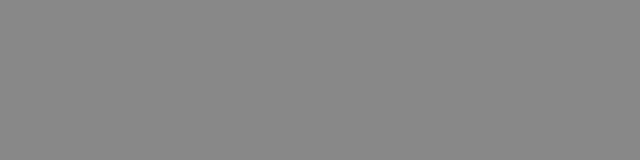
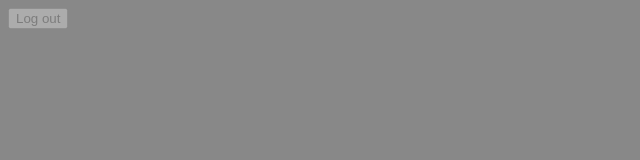
Before and after one commit to ludwigcarlsson/pokemon-trainer-experis, an Angular app: page /logout in a window 1280 px wide. Before the commit this address led to /. Shown: the top 160 px of the page, without its empty margins (0-640 px from the left). Built offline with nearby package versions, Linux system fonts and the light colour scheme.

Commit message:
feat: added logoutbutton for logged in users, button is disabled if not logged in

```diff
--- a/src/app/app-routing.module.ts
+++ b/src/app/app-routing.module.ts
@@ -6,6 +6,7 @@ import { CatalogueComponent } from './components/catalogue/catalogue.component';
 import { PokemonComponent } from './components/pokemon/pokemon.component';
 import { LoginComponent } from './components/login/login.component';
 import { AuthGuard } from './guards/auth/auth.guard';
+import { LogoutComponent } from './components/logout/logout.component';
 
 const routes: Routes = [
   {
@@ -26,6 +27,10 @@ const routes: Routes = [
     component: LoginComponent
   },
   {
+    path: 'logout',
+    component: LogoutComponent
+  },
+  {
     path: '',
     pathMatch: 'full',
     redirectTo: '/login'
--- a/src/app/app.module.ts
+++ b/src/app/app.module.ts
@@ -9,6 +9,7 @@ import { TrainerComponent } from './components/trainer/trainer.component';
 import { PokemonComponent } from './components/pokemon/pokemon.component';
 import { CatalogueComponent } from './components/catalogue/catalogue.component';
 import { LoginComponent } from './components/login/login.component';
+import { LogoutComponent } from './components/logout/logout.component';
 
 
 @NgModule({
@@ -17,7 +18,8 @@ import { LoginComponent } from './components/login/login.component';
     TrainerComponent,
     PokemonComponent,
     CatalogueComponent,
-    LoginComponent
+    LoginComponent,
+    LogoutComponent
   ],
   imports: [
     BrowserModule,
--- a/src/app/components/catalogue/catalogue.component.html
+++ b/src/app/components/catalogue/catalogue.component.html
@@ -27,3 +27,4 @@
     </div>
   </div>
 </div>
+<app-logout></app-logout>
--- /dev/null
+++ b/src/app/components/logout/logout.component.html
@@ -0,0 +1 @@
+<button type="button" (click)="logOut()" [disabled]="!loginStatus">Log out</button>
--- /dev/null
+++ b/src/app/components/logout/logout.component.ts
@@ -0,0 +1,29 @@
+import { Component, OnInit } from '@angular/core';
+import { Router } from '@angular/router';
+import { SessionService } from 'src/app/services/session/session.service';
+
+@Component({
+  selector: 'app-logout',
+  templateUrl: './logout.component.html',
+  styleUrls: ['./logout.component.scss']
+})
+export class LogoutComponent implements OnInit {
+
+  public loginStatus: boolean = false;
+
+  constructor(private router: Router, private session: SessionService) { }
+
+  ngOnInit(): void {
+    if (this.session.checkLogin()) {
+      this.loginStatus = true;
+    } else {
+      this.loginStatus = false;
+    }
+  }
+
+  logOut() {
+    localStorage.clear();
+    this.router.navigateByUrl('/');
+  }
+
+}
--- a/src/app/components/pokemon/pokemon.component.html
+++ b/src/app/components/pokemon/pokemon.component.html
@@ -54,4 +54,4 @@
     </div>
     <button type="button" class="back-btn" (click)="goBack()">Go Back</button>
 </div>
-<!--type.name & flavor_text & effect effect_chance & accuracy & power=damage-->
+<app-logout></app-logout>
--- a/src/app/components/trainer/trainer.component.html
+++ b/src/app/components/trainer/trainer.component.html
@@ -16,4 +16,5 @@
   </div>
   <button type="button" routerLink="/catalogue">Collect more pokemons!</button>
   <button type="button" [disabled]="!collectionStatus" (click)="clearPokemonCollection()">Release Pokemons</button>
+  <app-logout></app-logout>
 </div>
--- a/src/app/services/session/session.service.ts
+++ b/src/app/services/session/session.service.ts
@@ -13,6 +13,8 @@ export class SessionService {
   checkLogin(): boolean {
     if (localStorage.getItem('username')) {
       this.loginStatus = true;
+    } else {
+      this.loginStatus = false;
     }
     return this.loginStatus;
   }
```
Also changed, not shown: src/app/components/logout/logout.component.scss (added), 1 other file (tests, documents, lock files or other folders).
